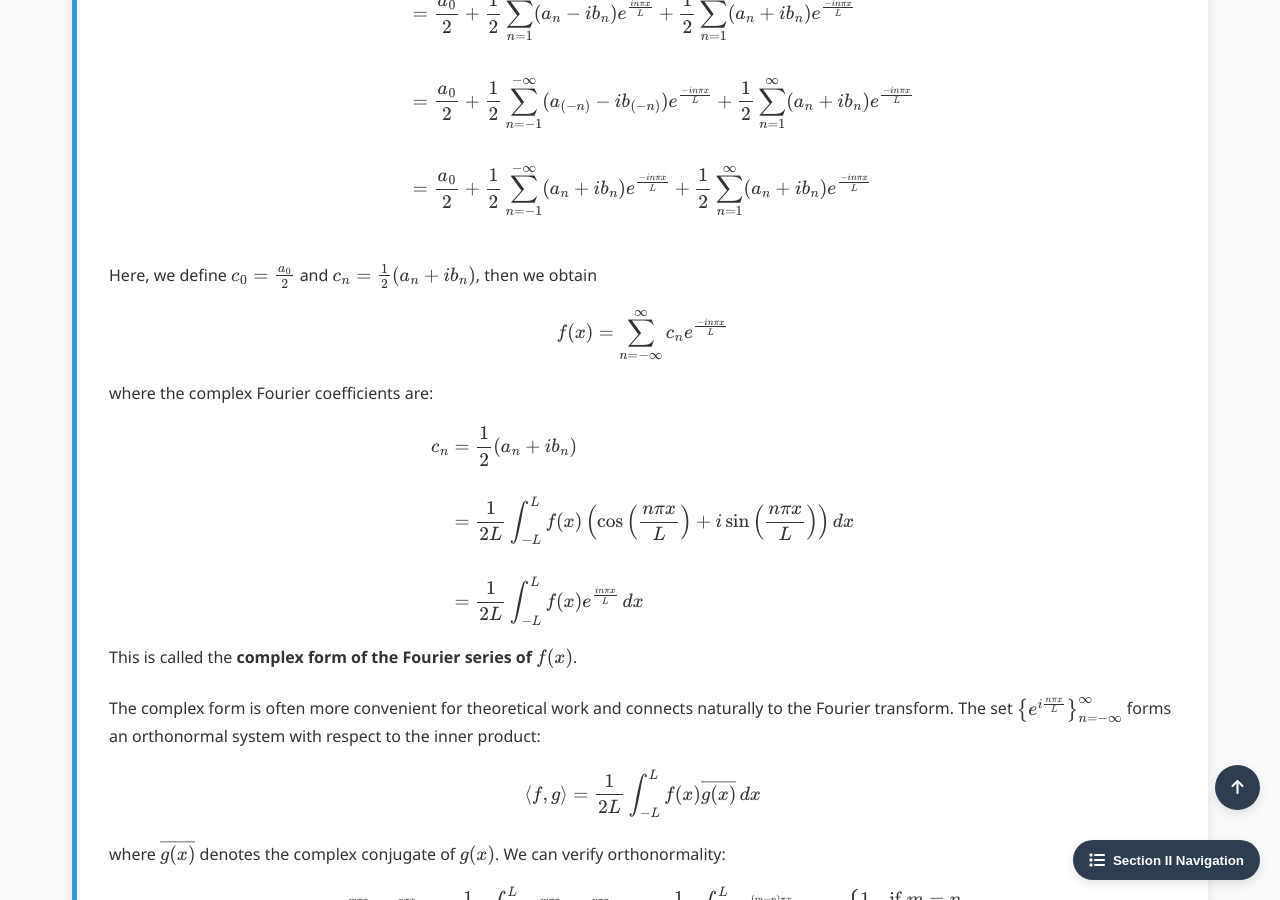
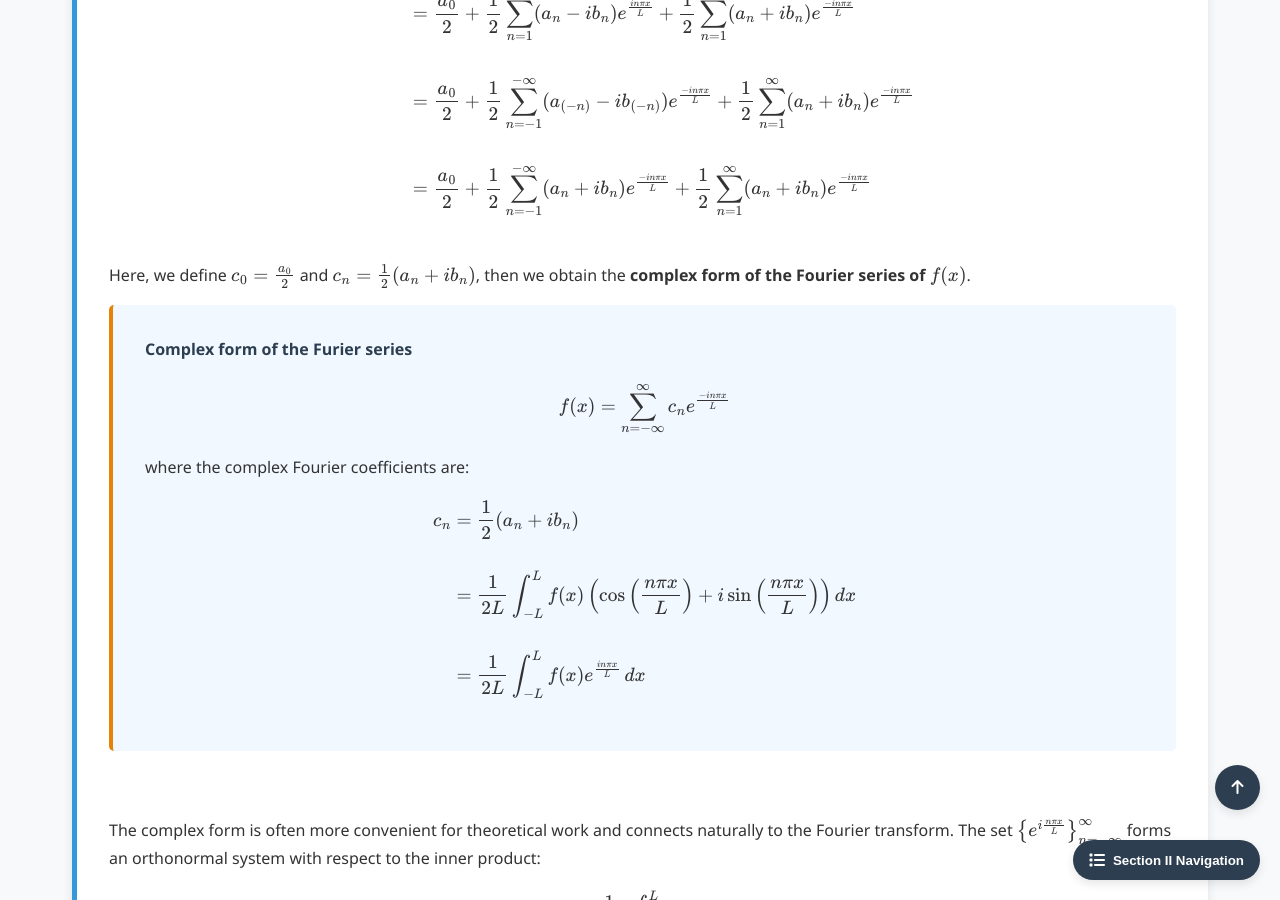
Before and after one commit to Yusukey01/yusukey01.github.io, a Jekyll site: the page built from Mathematics/Calculus/fourier_series.html, in a window 1280 px wide and 900 px high, scrolled down 5814 px. Built offline with Jekyll 4.4.1, drawn with Linux system fonts in a browser that asks for light colours.

Commit message:
Start Fourier transform, seriees

```diff
--- a/Mathematics/Calculus/fourier_series.html
+++ b/Mathematics/Calculus/fourier_series.html
@@ -321,6 +321,9 @@ uses_python: false
                 \end{align*}
                 \]
                 Here, we define \(c_0 = \frac{a_0}{2}\) and \(c_n = \frac{1}{2}(a_n + ib_n)\), then we obtain
+                the <strong>complex form of the Fourier series of \(f(x)\)</strong>.
+                <div class="theorem">
+                <span class="theorem-title">Complex form of the Furier series</span>
                     \[
                     f(x) =  \sum_{n= -\infty}^{\infty} c_n e^{\frac{-i n \pi x}{L}}
                     \]
@@ -333,7 +336,7 @@ uses_python: false
                         &= \frac{1}{2L} \int_{-L}^{L} f(x)e^{\frac{i n\pi x}{L}} \, dx
                     \end{align*}
                 \]
-                This is called the <strong>complex form of the Fourier series of \(f(x)\)</strong>.
+                </div>
                 <br><br>
                 The complex form is often more convenient for theoretical work and connects naturally to the Fourier transform.
                 The set \(\left\{e^{i\frac{n\pi x}{L}}\right\}_{n=-\infty}^{\infty}\) forms an orthonormal system with respect to the inner product:
```
Lines whose indentation alone changed are shown as unchanged.
